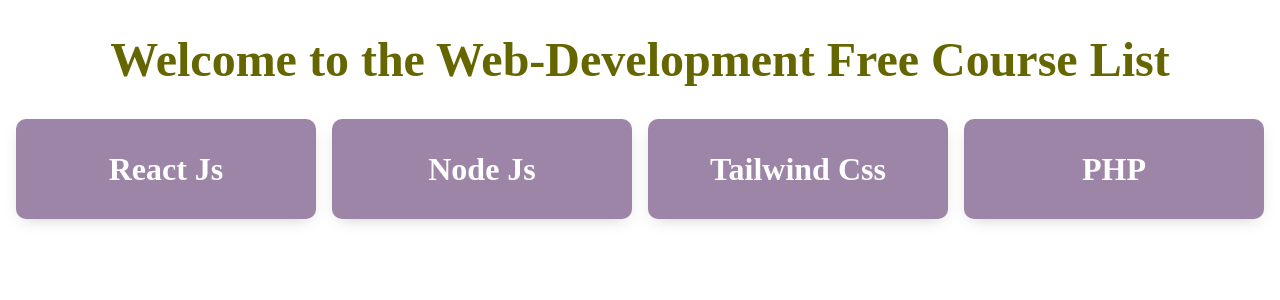
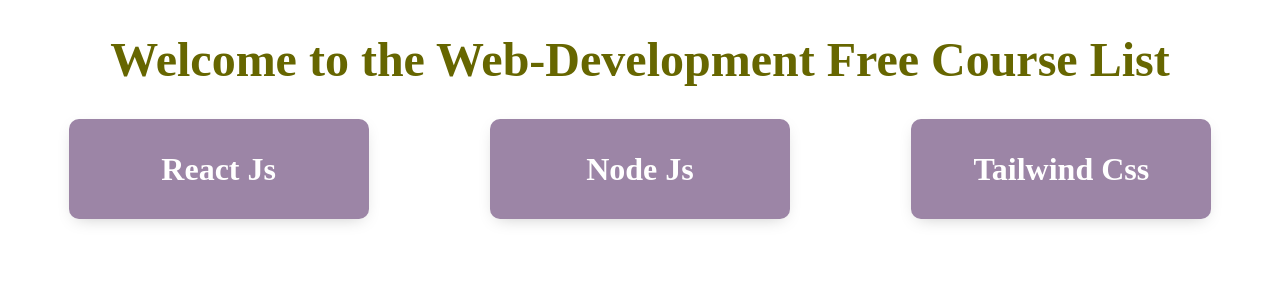
Before and after one commit to Anwar1477/video-playlist, a React (Create React App) app: page / in a window 1280 px wide. Shown: the top 300 px of the page. Built offline with nearby package versions, Linux system fonts and the light colour scheme.

Commit message:
Remove PHP part

```diff
--- a/src/Views/Home/Home.js
+++ b/src/Views/Home/Home.js
@@ -20,11 +20,6 @@
         <Link to="/tailwindcss">
           <div className="course__title">
             <h1>Tailwind Css</h1>
-          </div>
-        </Link>
-        <Link to="/PHP">
-          <div className="course__title">
-            <h1>PHP </h1>
           </div>
         </Link>
       </div>
```
